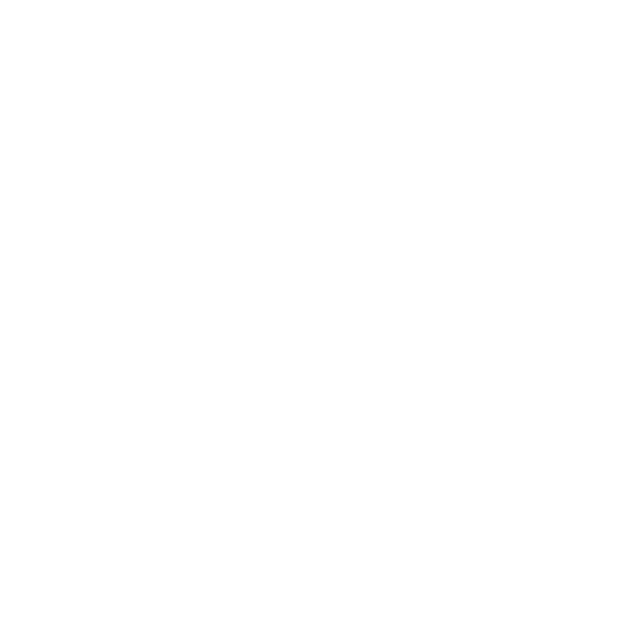
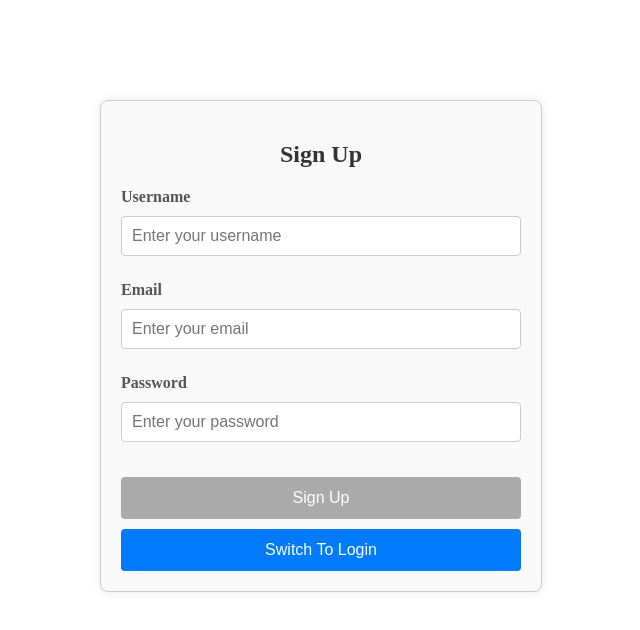
Before and after one commit to JMuzz11/Echo-Software-Frameworks-Assignment-, an Angular app in the folder chat-frontend/: page /signup in a window 1280 px wide. Before the commit this address led to /. Shown: the top 630 px of the page, without its empty margins (319-959 px from the left). Built offline with nearby package versions, Linux system fonts and the light colour scheme.

Commit message:
Password is submitting as email during signup

```diff
--- a/chat-frontend/src/app/app.routes.ts
+++ b/chat-frontend/src/app/app.routes.ts
@@ -5,11 +5,14 @@ import { ChatComponent } from './components/chat/chat.component';
 import { UserManagementComponent } from './components/user-management/user-management.component';
 import { GroupManagementComponent } from './components/group-management/group-management.component';
 import { ChannelManagementComponent } from './components/channel-management/channel-management.component';
+import { SignupComponent } from './components/signup/signup.component';
 
 import { authGuard } from './auth.guard';
 
+
 export const routes: Routes = [
   { path: '', component: LoginComponent },
+  { path: 'signup', component: SignupComponent },
   { path: 'dashboard', component: DashboardComponent, canActivate: [authGuard] },
   { path: 'chat', component: ChatComponent, canActivate: [authGuard] },
   { path: 'users', component: UserManagementComponent, canActivate: [authGuard] },
--- a/chat-frontend/src/app/components/login/login.component.html
+++ b/chat-frontend/src/app/components/login/login.component.html
@@ -32,6 +32,8 @@
       <button type="submit" [disabled]="loginForm.invalid">Login</button>
     </form>
 
+    <button type="button" (click)="switchToSignup()">Switch To Signup</button>
+
     <div *ngIf="loginError" class="error">
       {{ loginError }}
     </div>
--- a/chat-frontend/src/app/components/login/login.component.ts
+++ b/chat-frontend/src/app/components/login/login.component.ts
@@ -40,4 +40,8 @@ export class LoginComponent {
       });
     }
   }
+
+  switchToSignup(): void {
+    this.router.navigate(['/signup']);
+  }
 }
--- /dev/null
+++ b/chat-frontend/src/app/components/signup/signup.component.css
@@ -0,0 +1,83 @@
+.signup-container {
+    max-width: 400px;
+    margin: 100px auto;
+    padding: 20px;
+    border: 1px solid #ccc;
+    border-radius: 8px;
+    box-shadow: 0 0 10px rgba(0, 0, 0, 0.1);
+    background-color: #f9f9f9;
+  }
+
+  h2 {
+    text-align: center;
+    margin-bottom: 20px;
+    font-size: 24px;
+    color: #333;
+  }
+
+  .form-group {
+    margin-bottom: 15px;
+  }
+
+  label {
+    display: block;
+    margin-bottom: 5px;
+    font-weight: bold;
+    color: #555;
+  }
+
+  input {
+    width: 100%;
+    padding: 10px;
+    font-size: 16px;
+    border: 1px solid #ccc;
+    border-radius: 4px;
+    box-sizing: border-box;
+    margin-top: 5px;
+    margin-bottom: 10px;
+  }
+
+  input:focus {
+    border-color: #007bff;
+    outline: none;
+    box-shadow: 0 0 5px rgba(0, 123, 255, 0.5);
+  }
+
+  button {
+    width: 100%;
+    padding: 12px;
+    font-size: 16px;
+    color: white;
+    background-color: #007bff;
+    border: none;
+    border-radius: 4px;
+    cursor: pointer;
+    margin-top: 10px;
+  }
+
+  button:disabled {
+    background-color: #aaa;
+  }
+
+  .error {
+    color: red;
+    font-size: 0.9em;
+    margin-top: 5px;
+    text-align: left;
+  }
+
+  @media (max-width: 500px) {
+    .signup-container {
+      margin: 50px auto;
+      padding: 15px;
+    }
+
+    h2 {
+      font-size: 20px;
+    }
+
+    input, button {
+      font-size: 14px;
+      padding: 8px;
+    }
+  }
--- /dev/null
+++ b/chat-frontend/src/app/components/signup/signup.component.html
@@ -0,0 +1,55 @@
+<div class="signup-container">
+    <h2>Sign Up</h2>
+    <form [formGroup]="signupForm" (ngSubmit)="onSubmit()">
+      <div class="form-group">
+        <label for="username">Username</label>
+        <input
+          id="username"
+          type="text"
+          formControlName="username"
+          placeholder="Enter your username"
+          required
+        />
+        <div *ngIf="signupForm.get('username')?.invalid && signupForm.get('username')?.touched" class="error">
+          Username is required and must be at least 3 characters long.
+        </div>
+      </div>
+
+      <div class="form-group">
+        <label for="email">Email</label>
+        <input
+          id="email"
+          type="email"
+          formControlName="email"
+          placeholder="Enter your email"
+          required
+        />
+        <div *ngIf="signupForm.get('email')?.invalid && signupForm.get('email')?.touched" class="error">
+          Please enter a valid email.
+        </div>
+      </div>
+
+      <div class="form-group">
+        <label for="password">Password</label>
+        <input
+          id="password"
+          type="password"
+          formControlName="password"
+          placeholder="Enter your password"
+          required
+        />
+        <div *ngIf="signupForm.get('password')?.invalid && signupForm.get('password')?.touched" class="error">
+          Password must be at least 6 characters long.
+        </div>
+      </div>
+
+      <button type="submit" [disabled]="signupForm.invalid">Sign Up</button>
+    </form>
+
+    <!-- Button to switch to login -->
+    <button type="button" (click)="switchToLogin()">Switch To Login</button>
+
+    <div *ngIf="signupError" class="error">
+      {{ signupError }}
+    </div>
+  </div>
--- /dev/null
+++ b/chat-frontend/src/app/components/signup/signup.component.ts
@@ -0,0 +1,67 @@
+import { Component } from '@angular/core';
+import { FormBuilder, FormGroup, Validators } from '@angular/forms';
+import { CommonModule } from '@angular/common';
+import { ReactiveFormsModule } from '@angular/forms';
+import { AuthService } from '../../services/auth.service';
+import { Router } from '@angular/router';
+
+@Component({
+  selector: 'app-signup',
+  standalone: true,
+  imports: [CommonModule, ReactiveFormsModule],
+  templateUrl: './signup.component.html',
+  styleUrls: ['./signup.component.css']
+})
+export class SignupComponent {
+  signupForm: FormGroup;
+  signupError: string | null = null;
+
+  constructor(
+    private fb: FormBuilder,
+    private authService: AuthService,
+    private router: Router
+  ) {
+    this.signupForm = this.fb.group({
+      username: ['', [Validators.required, Validators.minLength(3)]],
+      email: ['', [Validators.required, Validators.email]],
+      password: ['', [Validators.required, Validators.minLength(6)]]
+    });
+  }
+
+  onSubmit() {
+    if (this.signupForm.invalid) {
+      return;
+    }
+
+    const { username, email, password } = this.signupForm.value;
+
+    // First, register the user
+    this.authService.register(username, email, password).subscribe({
+      next: response => {
+        console.log('Signup successful', response);
+
+        // If signup is successful, log the user in
+        this.authService.login(username, password).subscribe({
+          next: loginResponse => {
+            console.log('Login successful', loginResponse);
+
+            // Navigate to the dashboard after successful login
+            this.router.navigate(['/dashboard']);
+          },
+          error: loginError => {
+            console.error('Login failed', loginError);
+            this.signupError = 'Login failed after successful signup. Please try again.';
+          }
+        });
+      },
+      error: signupError => {
+        console.error('Signup failed', signupError);
+        this.signupError = signupError.error.message || 'Signup failed. Please try again.';
+      }
+    });
+  }
+
+  switchToLogin(): void {
+    this.router.navigate(['']); // Navigate back to the login page
+  }
+}
```
Also changed, not shown: 1 other file (tests, documents, lock files or other folders).
